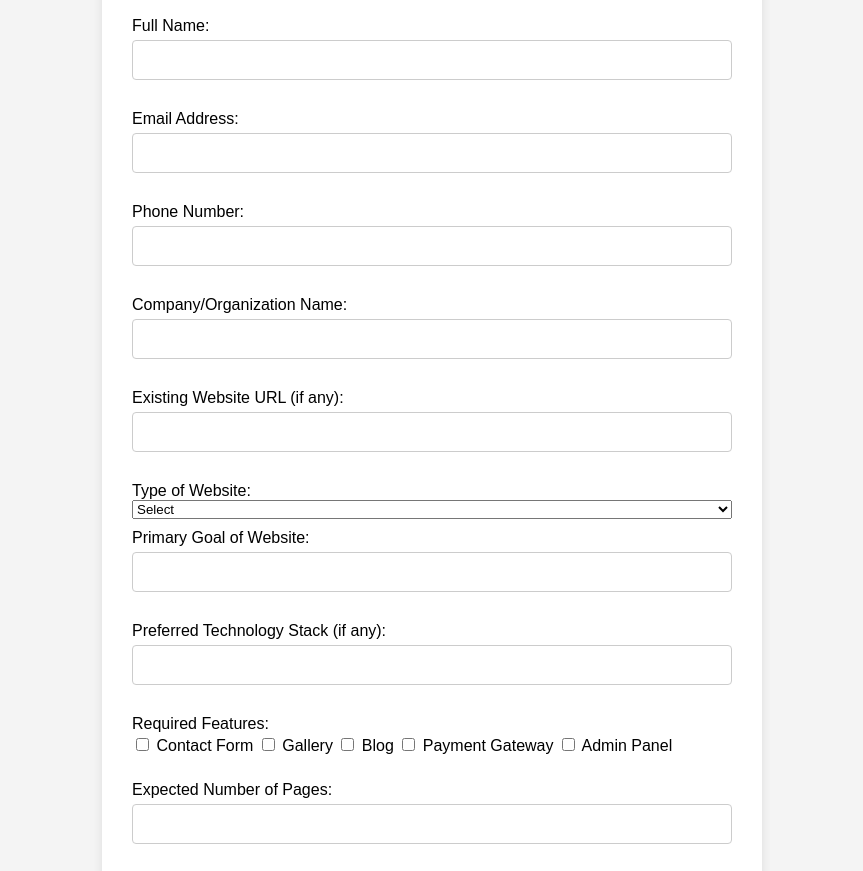
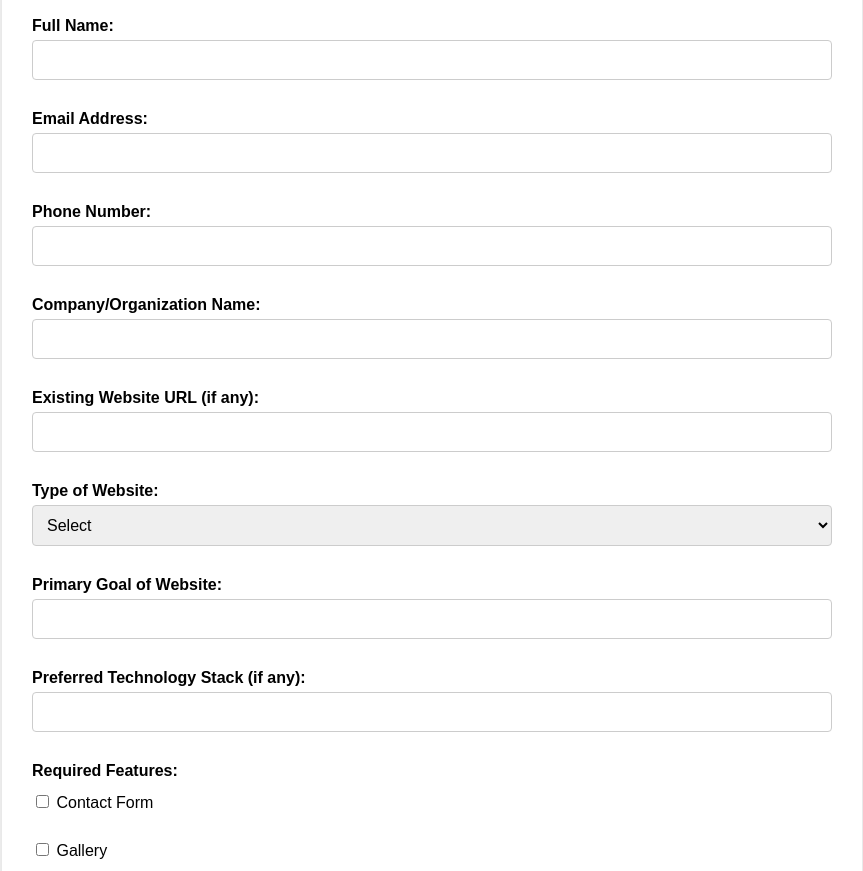
Before and after one commit to Madhusudan9332/website-details-, a plain HTML site: page index.html in a window 1280 px wide. Shown: the part 131-1002 px from the top of the page, without its empty margins (208-1071 px from the left). Drawn offline with Linux system fonts and the light colour scheme.

Commit message:
Update style.css

```diff
--- a/style.css
+++ b/style.css
@@ -6,7 +6,7 @@ body {
 
 .container {
     background: #fff;
-    max-width: 600px;
+    max-width: 800px;
     margin: auto;
     padding: 30px;
     border-radius: 8px;
@@ -25,15 +25,21 @@ form {
 
 label {
     margin-top: 10px;
+    font-weight: bold;
 }
 
-input, textarea {
+input, textarea, select {
     padding: 10px;
     margin-top: 5px;
     margin-bottom: 20px;
     border-radius: 4px;
     border: 1px solid #ccc;
     font-size: 16px;
+}
+
+.checkbox-group label {
+    font-weight: normal;
+    display: block;
 }
 
 button {
```
